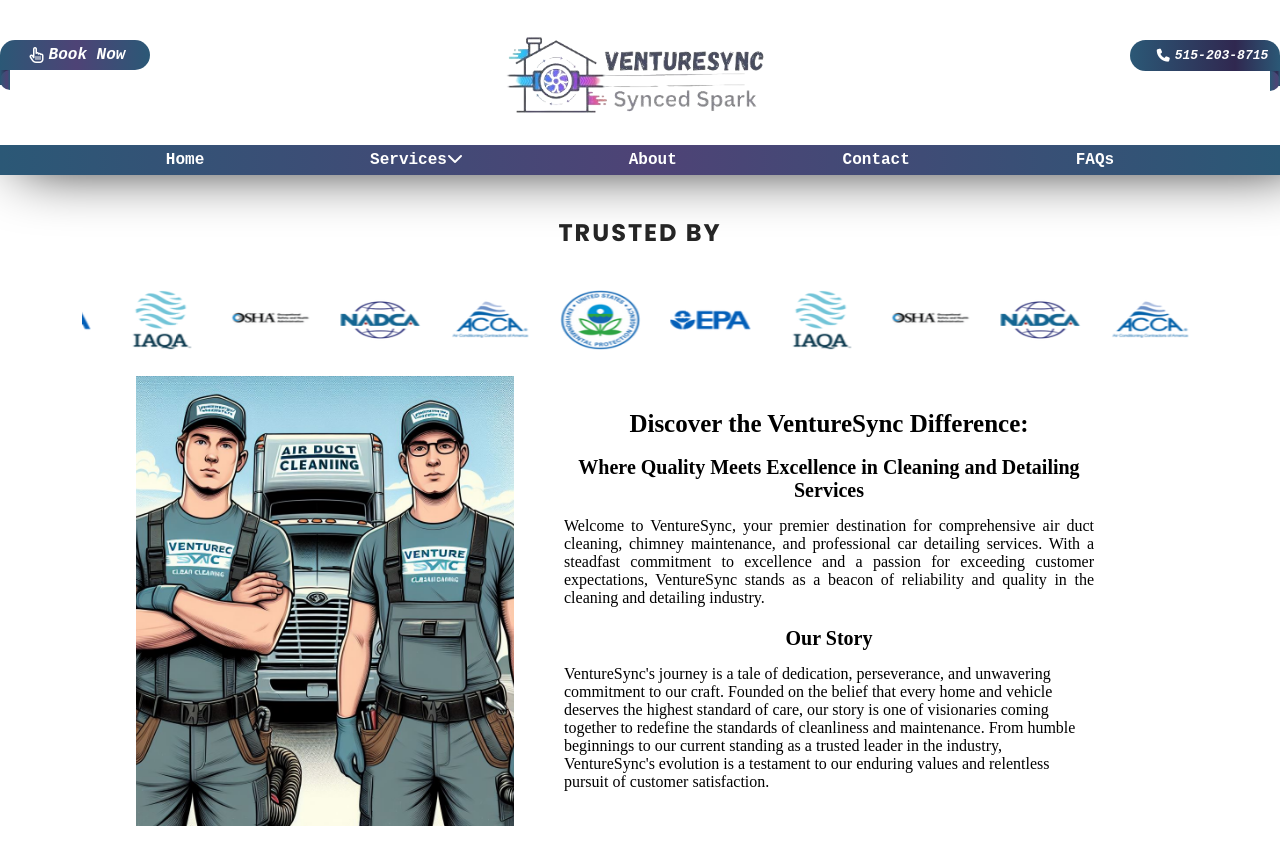
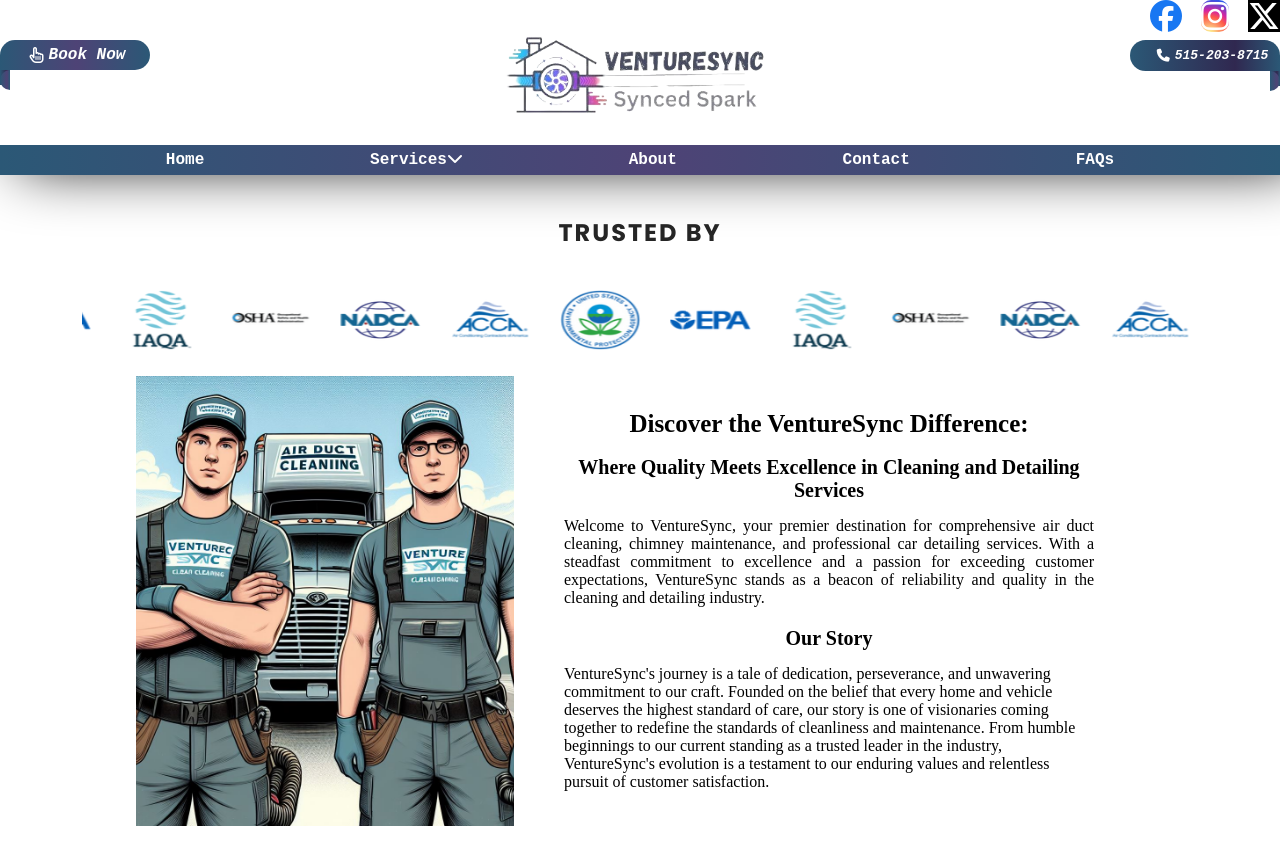
Before and after one commit to Uzain-Ali/Services-Website-, a plain HTML site: page about.html in a window 1280 px wide. Shown: the top 854 px of the page. Drawn offline with nearby package versions, Linux system fonts and the light colour scheme.

Commit message:
Adding Social Links

```diff
--- a/about.html
+++ b/about.html
@@ -35,6 +35,11 @@
         </div>
 
         <div class="navBar">
+            <div class="socialIcons1">
+                <a href="https://www.facebook.com/venturesync5"><i class="fbIcon fa-brands fa-facebook  fa-2x" style="color: 	#1877F2;"></i></a>
+                <a href="https://www.instagram.com/venturesync?igsh=MTl4N3ptYnl4enNuZQ=="><i class="InstaIcon fa-brands fa-instagram fa-2x"></i></a>
+                <a href=""><i class="XIcon fa-brands fa-x-twitter fa-2x"></i></a>
+            </div>
             <div class="navLogo border">
                 <a style="cursor: pointer;" href="/Services-Website-/"><div class="logo"></div></a>
             </div>
@@ -291,8 +296,8 @@
             <div></div>
             <p>&copy; 2024 VentureSync</p>
             <div class="socialIcons">
-                <a href=""><i class="fbIcon fa-brands fa-facebook  fa-2x" style="color: 	#1877F2;"></i></a>
-                <a href=""><i class="InstaIcon fa-brands fa-instagram fa-2x"></i></a>
+                <a href="https://www.facebook.com/venturesync5"><i class="fbIcon fa-brands fa-facebook  fa-2x" style="color: 	#1877F2;"></i></a>
+                <a href="https://www.instagram.com/venturesync?igsh=MTl4N3ptYnl4enNuZQ=="><i class="InstaIcon fa-brands fa-instagram fa-2x"></i></a>
                 <a href=""><i class="XIcon fa-brands fa-x-twitter fa-2x"></i></a>
             </div>
         </div>
--- a/style.css
+++ b/style.css
@@ -23,7 +23,11 @@
     align-items: center;
     box-shadow: 20px 20px 60px black, inset -20px -20px 60px #ffffff40;
 }
-
+.socialIcons1{
+    position: absolute;
+    top: 0;
+    right: 0;
+}
 
 .navLogo{
     height: 142px;
```
Also changed, not shown: contact.html (+7 -2 lines), index.html (+7 -2 lines), services.html (+7 -2 lines).
